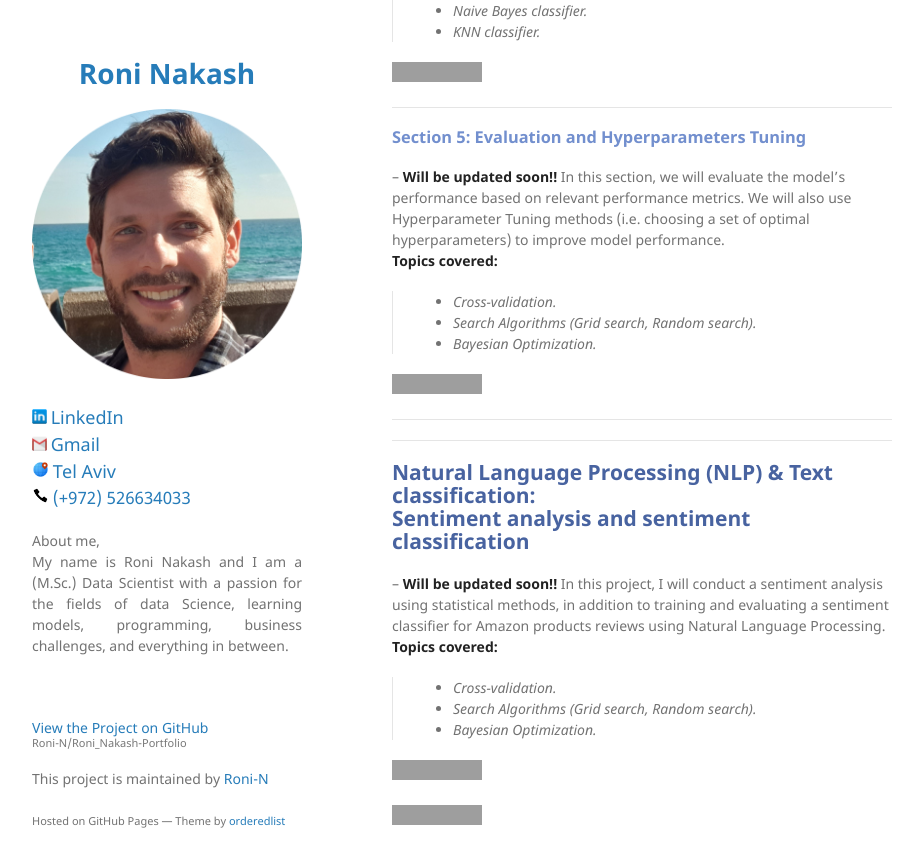
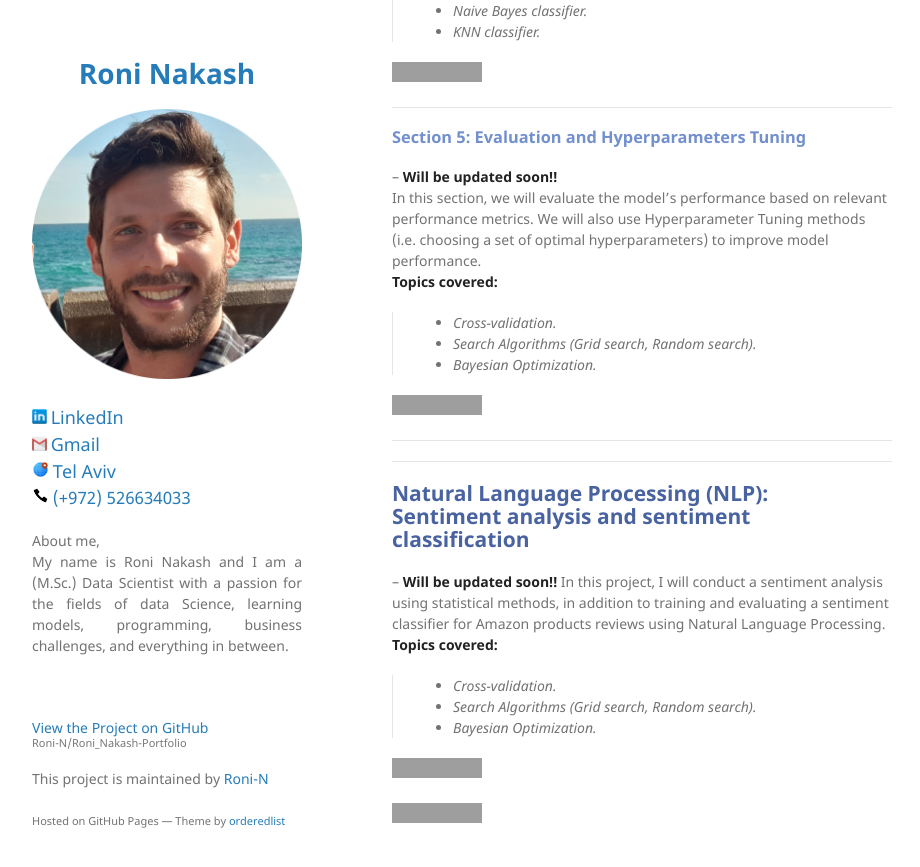
Before and after one commit to Roni-N/Roni_Nakash-Portfolio, a Jekyll site: the page built from index.md, in a window 1280 px wide and 900 px high, scrolled down 3067 px, cut to the strip 0-867 px from the top of the window. Shown: the whole strip, without its empty margins (178-1098 px from the left). Built offline with Jekyll 4.4.1, drawn with Linux system fonts in a browser that asks for light colours; our own code applies the rules of GitHub Pages for plain Markdown files; grey boxes are pictures that could not be loaded.

Commit message:
Update index.md

```diff
--- a/index.md
+++ b/index.md
@@ -94,7 +94,7 @@ This section will conclude with Imbalanced data handling. Our data set does not
 
 ------------------------------------------------------------
 ### <span style="color:#728FCE">Section 4: Machine Learning Algorithms </span>
--- **Will be updated soon!!**
+-- **Will be updated soon!!**<br>
 In this section, we will train different machine learning algorithms to create models that could predict future claim insurance premiums.<br>
 **Classification models such as:**
 >- Logistic regression.
@@ -106,7 +106,7 @@ In this section, we will train different machine learning algorithms to create m
 
 ------------------------------------------------------------
 ### <span style="color:#728FCE">Section 5: Evaluation and Hyperparameters Tuning  </span>
--- **Will be updated soon!!**
+-- **Will be updated soon!!**<br>
 In this section, we will evaluate the model's performance based on relevant performance metrics.
 We will also use Hyperparameter Tuning methods (i.e. choosing a set of optimal hyperparameters) to improve model performance.<br>
 **Topics covered:**
@@ -121,7 +121,7 @@ We will also use Hyperparameter Tuning methods (i.e. choosing a set of optimal h
 
 
 ------------------------------------------------------------
-## <span style="color:#4863A0">Natural Language Processing (NLP) & Text classification: <br> Sentiment analysis and sentiment classification</span>
+## <span style="color:#4863A0">Natural Language Processing (NLP): <br> Sentiment analysis and sentiment classification</span>
 -- **Will be updated soon!!**
 In this project, I will conduct a sentiment analysis using statistical methods, in addition to training and evaluating a sentiment classifier for Amazon products reviews using Natural Language Processing. <br>
 **Topics covered:**
```
